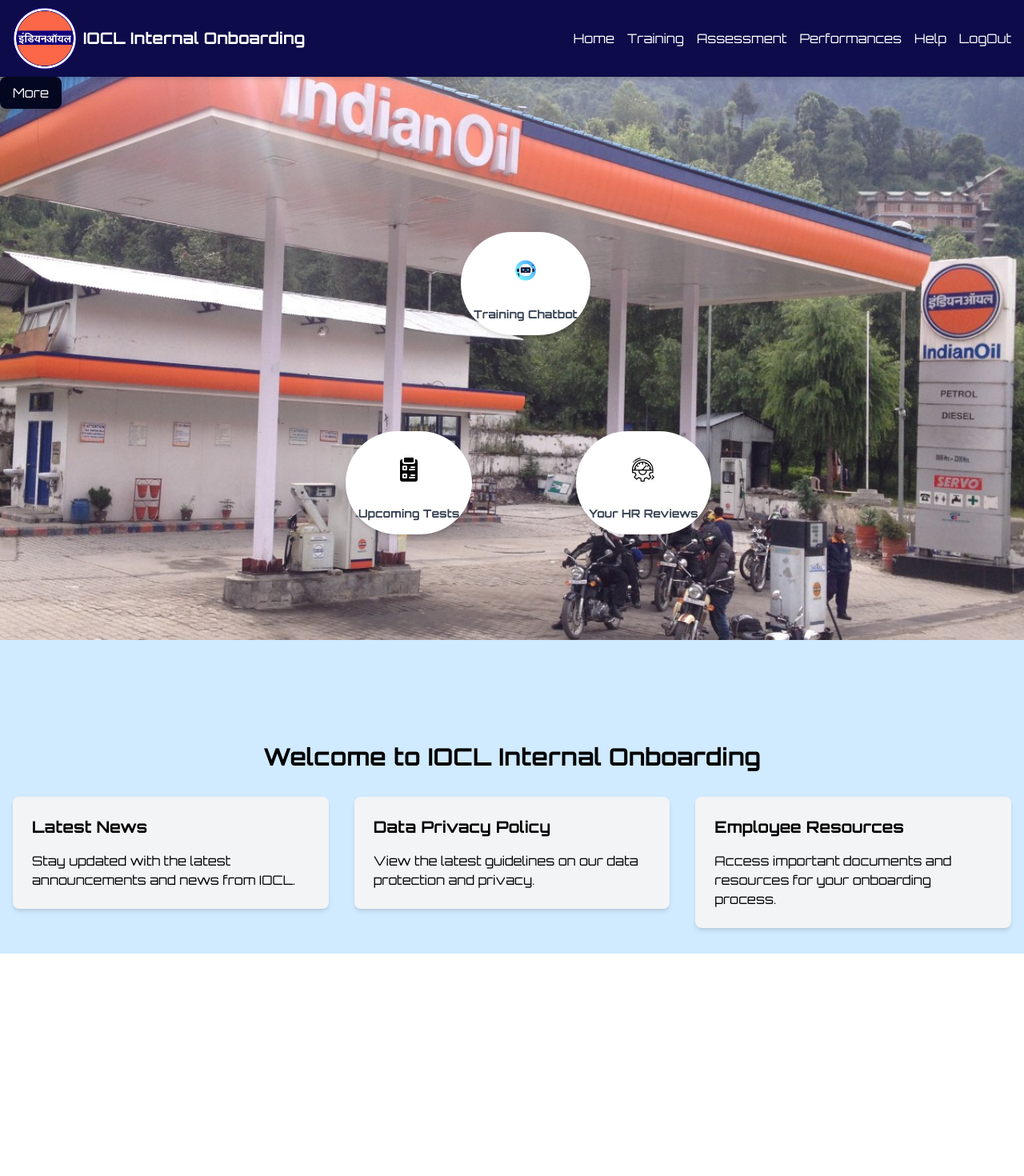
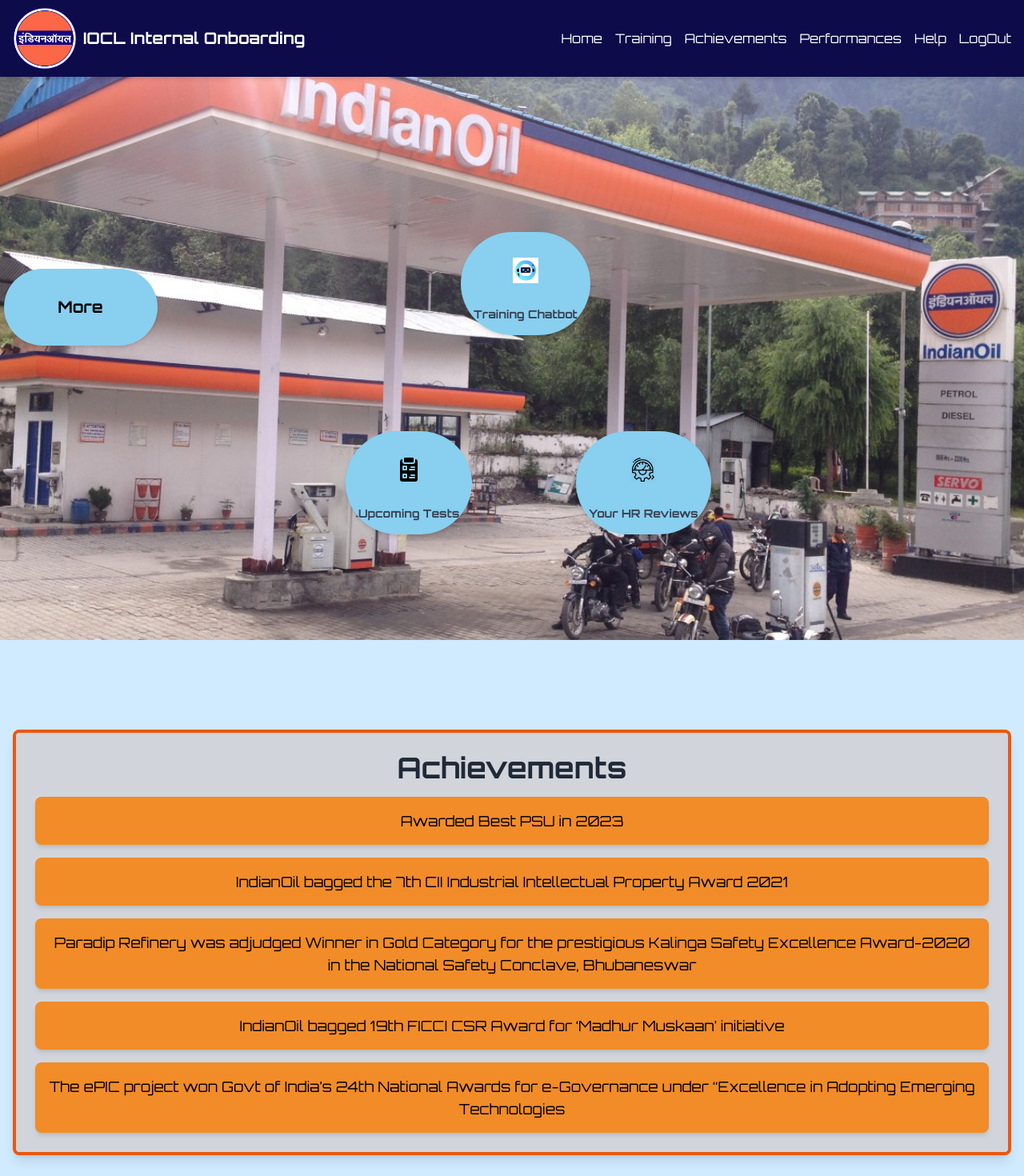
Before and after one commit to RAINAVINAYAK16/Internal-Tool-Onboarding, a React (Vite) app in the folder employee-training-tool/: page / in a window 1280 px wide. Shown: the top 1470 px of the page at 80% size. Before the commit the page ends 1192 px from the top, so only its background shows below. Built offline with nearby package versions, Linux system fonts and the light colour scheme; no server answers.

Commit message:
chore : homepage and dropdown fixed

```diff
--- a/employee-training-tool/package.json
+++ b/employee-training-tool/package.json
@@ -16,6 +16,7 @@
     "framer-motion": "^11.3.2",
     "react": "^18.3.1",
     "react-dom": "^18.3.1",
+    "react-intersection-observer": "^9.13.0",
     "react-router-dom": "^6.24.1"
   },
   "devDependencies": {
--- a/employee-training-tool/src/components/dropdown.jsx
+++ b/employee-training-tool/src/components/dropdown.jsx
@@ -10,30 +10,30 @@ const Dropdown = () => {
   };
 
   return (
-    <div className="relative">
+    <div className="h-1/2 w-1/8 flex flex-col mt-60 items-center">
       <button
         onClick={toggleDropdown}
-        className="px-4 py-2 bg-[#040720] text-white rounded-lg shadow-md focus:outline-none"
+        className="w-48 h-24 bg-[#89CFF0] text-black-500 rounded-full shadow-md focus:outline-none flex items-center justify-center text-xl font-bold"
       >
         More
       </button>
       <motion.div
-        initial={{ opacity: 0, height: 0 }}
-        animate={{ opacity: isOpen ? 1 : 0, height: isOpen ? 'auto' : 0 }}
+        initial={{ opacity: 0 }}
+        animate={{ opacity: isOpen ? 1 : 0 }}
         transition={{ duration: 0.3 }}
-        className="absolute left-0 mt-2 bg-white rounded-lg shadow-lg overflow-hidden z-20"
+        className="w-full bg-[#89CFF0] rounded-lg shadow-lg overflow-hidden z-20 mt-4"
       >
-        <ul className="flex flex-col text-[#040720]">
-          <li className="px-4 py-2 hover:bg-blue-100">
+        <ul className="flex flex-col text-[#040720] h-full justify-center">
+          <li className="px-4 py-4 hover:bg-blue-100">
             <Link to="/safety-procedures">Safety Procedures</Link>
           </li>
-          <li className="px-4 py-2 hover:bg-blue-100">
+          <li className="px-4 py-4 hover:bg-blue-100">
             <Link to="/technical-skills">Technical Skills</Link>
           </li>
-          <li className="px-4 py-2 hover:bg-blue-100">
+          <li className="px-4 py-4 hover:bg-blue-100">
             <Link to="/mous-terms">MoUs and T&Cs</Link>
           </li>
-          <li className="px-4 py-2 hover:bg-blue-100">
+          <li className="px-4 py-4 hover:bg-blue-100">
             <Link to="/settings">Settings</Link>
           </li>
         </ul>
--- a/employee-training-tool/src/components/homepage.jsx
+++ b/employee-training-tool/src/components/homepage.jsx
@@ -1,5 +1,6 @@
 import { motion } from 'framer-motion';
-import { useEffect, useState } from 'react';
+import { useEffect, useRef, useState } from 'react';
+import { useInView } from 'react-intersection-observer';
 import { Link } from 'react-router-dom';
 import Assessments from '../assets/Assessments.svg';
 import Chatbot from '../assets/Chatbot.jpg';
@@ -11,12 +12,21 @@ import Review from '../assets/Review.png';
 import Dropdown from './dropdown';
 import './homepage.css';
 
-
 const HomePage = () => {
   const [windowSize, setWindowSize] = useState({
     width: window.innerWidth,
     height: window.innerHeight,
   });
+
+  const { ref, inView } = useInView({
+    triggerOnce: true,
+    threshold: 0.1,
+  });
+
+  const homeRef = useRef(null);
+  const trainingRef = useRef(null);
+  const achievementsRef = useRef(null);
+  const helpRef = useRef(null);
 
   useEffect(() => {
     const handleResize = () => {
@@ -29,6 +39,12 @@ const HomePage = () => {
     window.addEventListener('resize', handleResize);
     return () => window.removeEventListener('resize', handleResize);
   }, []);
+
+  const scrollToRef = (ref) => {
+    if (ref.current) {
+      ref.current.scrollIntoView({ behavior: 'smooth' });
+    }
+  };
 
   const calculateTrianglePositions = () => {
     const smallerDimension = Math.min(windowSize.width, windowSize.height - 80);
@@ -66,10 +82,16 @@ const HomePage = () => {
     return () => clearInterval(interval);
   }, [backgroundImages.length]);
 
-
+  const achievements = [
+    "Awarded Best PSU in 2023",
+    "IndianOil bagged the 7th CII Industrial Intellectual Property Award 2021",
+    "Paradip Refinery was adjudged Winner in Gold Category for the prestigious Kalinga Safety Excellence Award-2020 in the National Safety Conclave, Bhubaneswar",
+    "IndianOil bagged 19th FICCI CSR Award for ‘Madhur Muskaan’ initiative",
+    "The ePIC project won Govt of India’s 24th National Awards for e-Governance under “Excellence in Adopting Emerging Technologies",
+  ];
 
   return (
-    <div className="min-h-screen flex flex-col bg-[#d0eaff]">
+    <div className="min-h-screen flex flex-col bg-[#d0eaff]" ref={homeRef}>
       <div className="absolute inset-0 z-0">
         {backgroundImages.map((image, index) => (
           <motion.img
@@ -94,20 +116,21 @@ const HomePage = () => {
               </h1>
             </div>
             <nav className="flex flex-wrap justify-center space-x-2 sm:space-x-4">
-              <Link to="/" className="nav-link text-sm sm:text-base text-white hover:text-yellow-200 transition-colors duration-200">Home</Link>
-              <Link to="/training" className="nav-link text-sm sm:text-base text-white hover:text-yellow-200 transition-colors duration-200">Training</Link>
-              <Link to="/assessment" className="nav-link text-sm sm:text-base text-white hover:text-yellow-200 transition-colors duration-200">Assessment</Link>
-              <Link to="/performances" className="nav-link text-sm sm:text-base text-white hover:text-yellow-200 transition-colors duration-200">Performances</Link>
-              <Link to="/help" className="nav-link text-sm sm:text-base text-white hover:text-yellow-200 transition-colors duration-200">Help</Link>
-              <Link to="/logout" className="nav-link text-sm sm:text-base text-white hover:text-yellow-200 transition-colors duration-200">LogOut</Link>
+              <button onClick = {() => scrollToRef(homeRef)} className="nav-link text-sm sm:text-base text-white hover:text-orange-400 transition-colors duration-200">Home</button>
+              <button onClick = {() => scrollToRef(trainingRef)} className="nav-link text-sm sm:text-base text-white hover:text-orange-400 transition-colors duration-200">Training</button>
+              <button onClick = {() => scrollToRef(achievementsRef)} className="nav-link text-sm sm:text-base text-white hover:text-orange-400 transition-colors duration-200">Achievements</button>
+              <button onClick = {() => scrollToRef(trainingRef)} className="nav-link text-sm sm:text-base text-white hover:text-orange-400 transition-colors duration-200">Performances</button>
+              <button onClick = {() => scrollToRef(helpRef)} className="nav-link text-sm sm:text-base text-white hover:text-orange-400 transition-colors duration-200">Help</button>
+              <button onClick = {() => scrollToRef(trainingRef)} className="nav-link text-sm sm:text-base text-white hover:text-orange-400 transition-colors duration-200">LogOut</button>
             </nav>
           </div>
         </div>
       </header>
-      <main className="flex-grow flex flex-col">
+      <main className="flex-grow flex flex-col mt-n-2">
         <div className="relative h-screen">
-          <div className="triangle-container absolute inset-0 flex">
+          <div className="triangle-container absolute inset-0 flex" ref={trainingRef}>
             <Dropdown />
+
             {['top', 'bottomLeft', 'bottomRight'].map((position, index) => (
               <motion.div
                 key={position}
@@ -123,7 +146,7 @@ const HomePage = () => {
                 }}
               >
                 <Link to={index === 0 ? "/materialsbot" : "#"}>
-                  <div className="flex flex-col items-center bg-white rounded-full shadow-md hover:shadow-lg transition-shadow duration-300 ease-in-out triangle-content relative z-40">
+                  <div className="flex flex-col items-center bg-[#89CFF0] rounded-full shadow-md hover:shadow-lg transition-shadow duration-300 ease-in-out triangle-content relative z-40">
                     <div className={`bg-${index === 0 ? 'blue' : index === 1 ? 'green' : 'red'}-500 rounded-full flex items-center justify-center icon-container`}>
                       <img src={`${index === 0 ? Chatbot : index === 1 ? Assessments : Review}`} alt={index === 0 ? "Chatbot" : index === 1 ? "Assessments" : "Performance Reviews"} className="icon" />
                     </div>
@@ -136,10 +159,27 @@ const HomePage = () => {
             ))}
           </div>
         </div>
-        <div className="bg-[#d0eaff] py-8 mt-n-2">
+        <div className="bg-[#d0eaff] py-4 mt-n-2" ref={achievementsRef}>
           <div className="container mx-auto px-4">
-            <h2 className="text-3xl font-bold mb-8 text-center">Welcome to IOCL Internal Onboarding</h2>
-            <div className="grid grid-cols-1 md:grid-cols-2 lg:grid-cols-3 gap-8">
+            <div className="achievements-section border-4 border-orange-600 bg-gray-300 p-6 rounded-lg shadow-lg mb-8">
+              <h3 className="text-4xl font-bold mb-4 text-center text-gray-800">Achievements</h3>
+              <div className="grid grid-cols-1 gap-4" ref={ref}>
+                {achievements.map((achievement, index) => (
+                  <motion.div
+                    key={index}
+                    initial={{ opacity: 0, y: 50 }}
+                    animate={inView ? { opacity: 1, y: 0 } : { opacity: 0, y: 50 }}
+                    transition={{ delay: index * 0.7 }}
+                    className="p-4 bg-[#F28C28] rounded-lg shadow-md"
+                  >
+                    <p className="text-lg font-orbitron text-center">{achievement}</p>
+                  </motion.div>
+                ))}
+              </div>
+            </div>
+            <div className="help-section border-4 border-orange-600 bg-gray-300 p-6 rounded-lg shadow-lg mb-6 mt-20">
+              <h3 className="text-4xl font-bold mb-4 text-center text-gray-800">Help</h3>
+            <div className="grid grid-cols-1 md:grid-cols-2 lg:grid-cols-3 gap-8" ref={helpRef}>
               <motion.div
                 className="hover-item"
                 whileHover={{ scale: 1.1 }}
@@ -147,7 +187,7 @@ const HomePage = () => {
                 transition={{ type: "spring", stiffness: 300, damping: 20 }}
               >
                 <Link to="https://x.com/IndianOilcl?ref_src=twsrc%5Etfw%7Ctwcamp%5Eembeddedtimeline%7Ctwterm%5Escreen-name%3AindianOilcl%7Ctwcon%5Es2" className="block">
-                  <div className="bg-gray-100 p-6 rounded-lg shadow-md">
+                  <div className="bg-[#FFE5B4] p-6 rounded-lg shadow-md">
                     <h3 className="text-xl font-semibold mb-4">Latest News</h3>
                     <p>Stay updated with the latest announcements and news from IOCL.</p>
                   </div>
@@ -160,7 +200,7 @@ const HomePage = () => {
                 transition={{ type: "spring", stiffness: 300, damping: 20 }}
               >
                 <Link to="https://iocl.com/download/Data-Privacy-Policy-Online-Data-Collection.pdf" className="block">
-                  <div className="bg-gray-100 p-6 rounded-lg shadow-md">
+                  <div className="bg-[#FFE5B4] p-6 rounded-lg shadow-md">
                     <h3 className="text-xl font-semibold mb-4">Data Privacy Policy</h3>
                     <p>View the latest guidelines on our data protection and privacy.</p>
                   </div>
@@ -173,12 +213,13 @@ const HomePage = () => {
                 transition={{ type: "spring", stiffness: 300, damping: 20 }}
               >
                 <Link to="https://spandan.indianoil.co.in/ePIC/ValidateUser.jsp" className="block">
-                  <div className="bg-gray-100 p-6 rounded-lg shadow-md">
-                    <h3 className="text-xl font-semibold mb-4">Employee Resources</h3>
-                    <p>Access important documents and resources for your onboarding process.</p>
+                  <div className="bg-[#FFE5B4] p-6 rounded-lg shadow-md">
+                    <h3 className="text-xl font-semibold mb-4">Customer Relationship Management</h3>
+                    <p>Access important documents and resources for your CRM queries.</p>
                   </div>
                 </Link>
               </motion.div>
+            </div>
           </div>
         </div>
         </div>
```
Also changed, not shown: 1 other file (tests, documents, lock files or other folders). Lines whose indentation alone changed are shown as unchanged.
